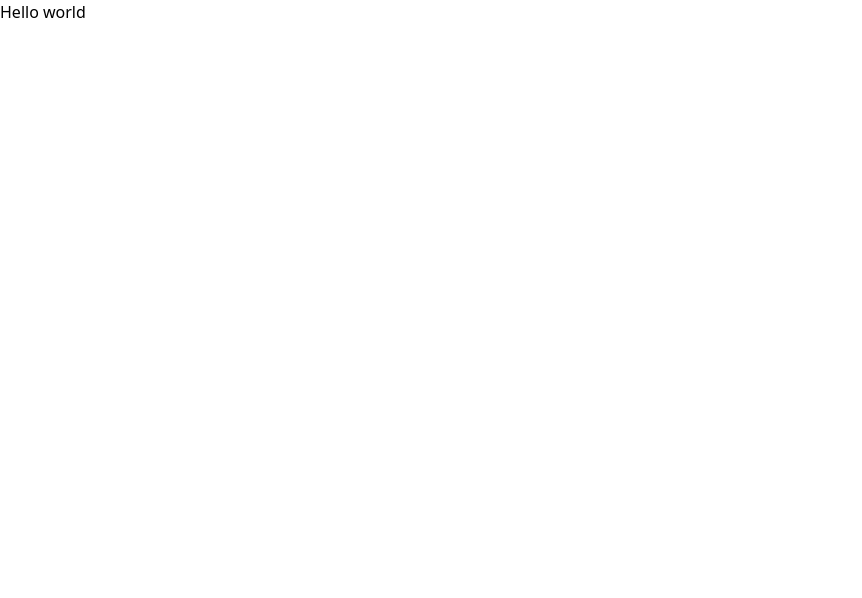
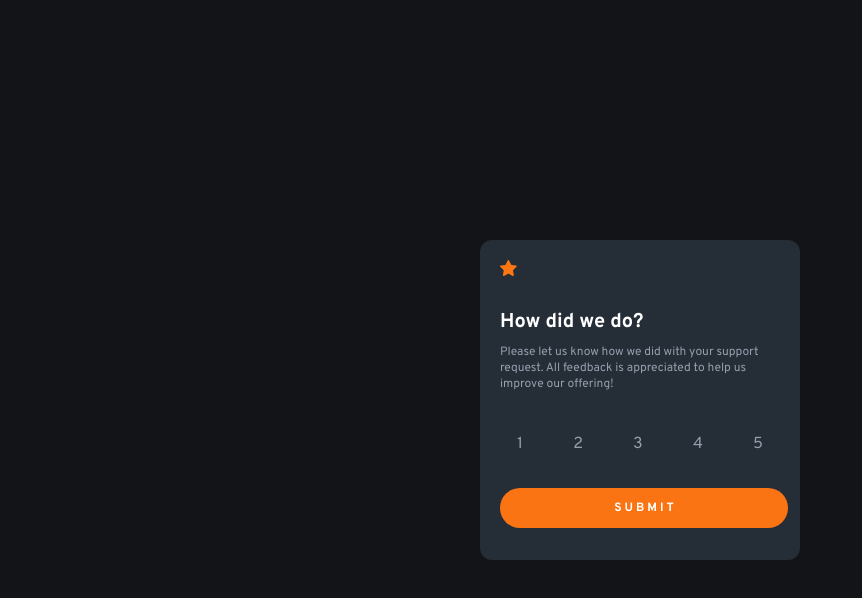
Before and after one commit to MattSigouin/RatingComponent, a React (Create React App) app: page / in a window 1280 px wide. Shown: the top 598 px of the page, without its empty margins (0-862 px from the left). Built offline with nearby package versions, Linux system fonts and the light colour scheme.

Commit message:
CSS Almost complete

```diff
--- a/src/index.tsx
+++ b/src/index.tsx
@@ -8,6 +8,39 @@ const root = ReactDOM.createRoot(
 );
 root.render(
   <React.StrictMode>
-    <div>Hello world</div>
+    <head>
+      <link href="https://fonts.googleapis.com/css2?family=Overpass:wght@400;700&display=swap" rel="stylesheet" />
+    </head>
+
+    <main className="flex min-h-screen bg-very-dark-blue items-center flex-col justify-center font-overpass">
+      <div className="bg-dark-blue rounded-xl w-80 h-80 p-5">
+
+          <img className="fixed" src="/icon-star.svg" alt=""></img>
+
+        <div className="flex pt-12 text-white text-xl font-bold ">How did we do?</div>
+        <div className="text-light-grey text-xs py-2 "> Please let us know how we did with your support request. All feedback is appreciated to help us improve our offering!</div>
+      <form>
+
+     {/* Need to make css file - Rating for buttons */}
+     <div className="flex space-x-4 text-light-grey py-8 justify-around ">
+        <button >1</button>
+        <button >2</button>
+        <button >3</button>
+        <button >4</button>
+        <button >5</button>
+        </div>
+
+
+        <div>
+        <button className="bg-orange rounded-full text-white py-3 w-72 text-xs font-bold">S U B M I T</button>
+        </div>
+        </form>
+
+      </div>
+
+    </main>
+
+
+
   </React.StrictMode>
 );
--- a/tailwind.config.js
+++ b/tailwind.config.js
@@ -4,7 +4,19 @@ module.exports = {
     "./src/**/*.{js,jsx,ts,tsx}",
   ],
   theme: {
-    extend: {},
+    extend: {
+      colors:{
+        'light-grey': 'hsl(217, 12%, 63%)',
+        'white' : 'hsl(0, 0%, 100%)',
+        'medium-grey' : 'hsl(216, 12%, 54%)',
+        'dark-blue' : 'hsl(213, 19%, 18%)',
+        'very-dark-blue': 'hsl(216, 12%, 8%)',
+        'orange' : 'hsl(25, 97%, 53%)',
+      },
+      fontFamily: {
+        overpass: ['Overpass', 'sans-serif'],
+      }
+    },
   },
   plugins: [],
 }
```
Also changed, not shown: public/icon-star.svg (added).
